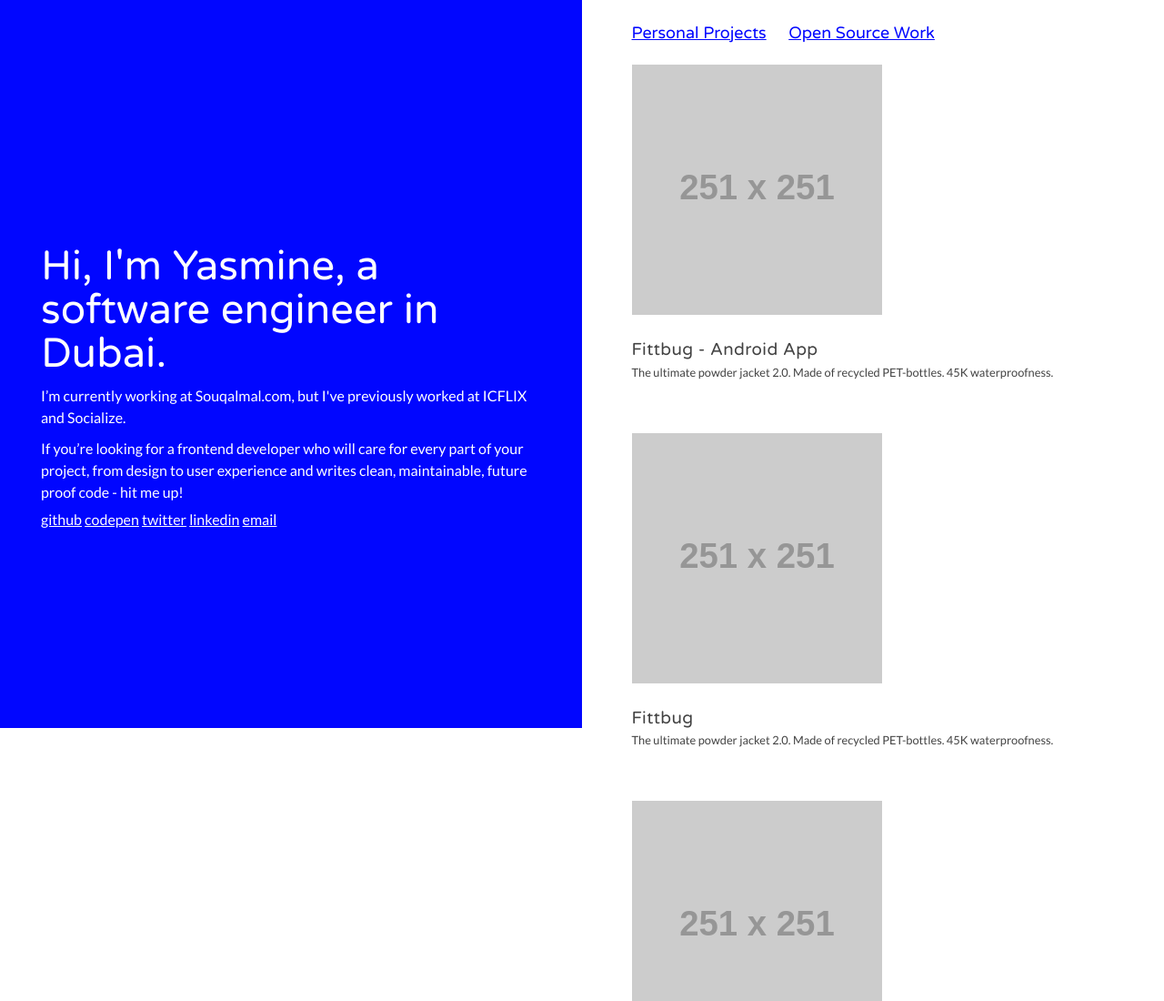
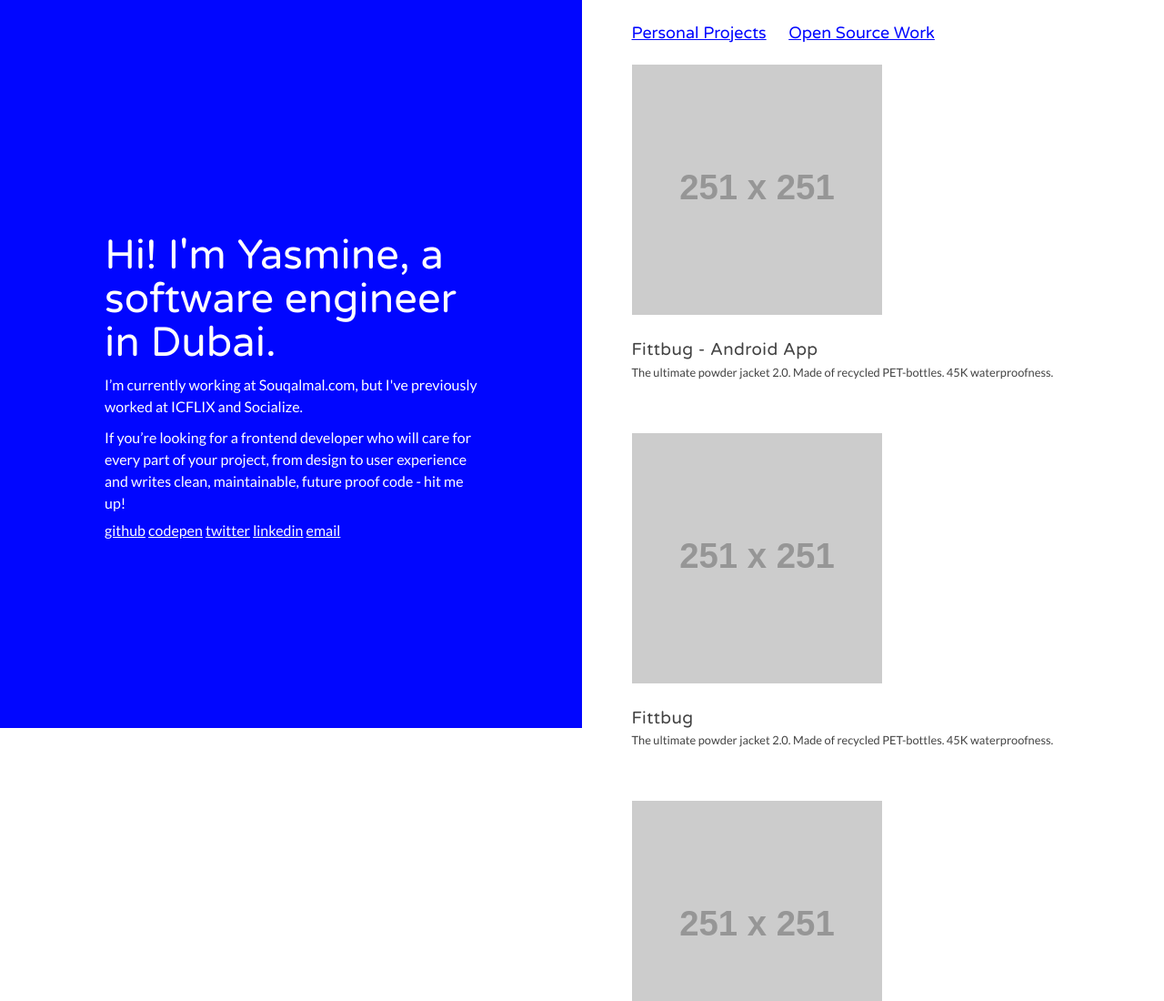
Before and after one commit to omguhh/omguhh.github.io, a plain HTML site: page index.html in a window 1280 px wide. Shown: the top 1100 px of the page at 91% size. Drawn offline with nearby package versions, Linux system fonts and the light colour scheme; files that its build step writes are made by us from their sources; placeholder pictures from the web are drawn by us.

Commit message:
pa pa pa padding fixes

```diff
--- a/index.html
+++ b/index.html
@@ -11,7 +11,7 @@
 <div class="container ">
     <section class="column column--full-height column--dark">
         <div class="intro__wrapper">
-            <h2> Hi, I'm Yasmine, a software engineer in Dubai. </h2>
+            <h2> Hi! I'm Yasmine, a software engineer in Dubai. </h2>
             <p>I’m currently working at Souqalmal.com, but I've previously worked at ICFLIX and Socialize.</p>
             <p>
                 If you’re looking for a frontend developer who
--- a/styles/blocks/intro/_intro.scss
+++ b/styles/blocks/intro/_intro.scss
@@ -1,5 +1,5 @@
 .intro {
   &__wrapper {
-    padding: 0 30px;
+    padding: 0 100px;
   }
 }
```
